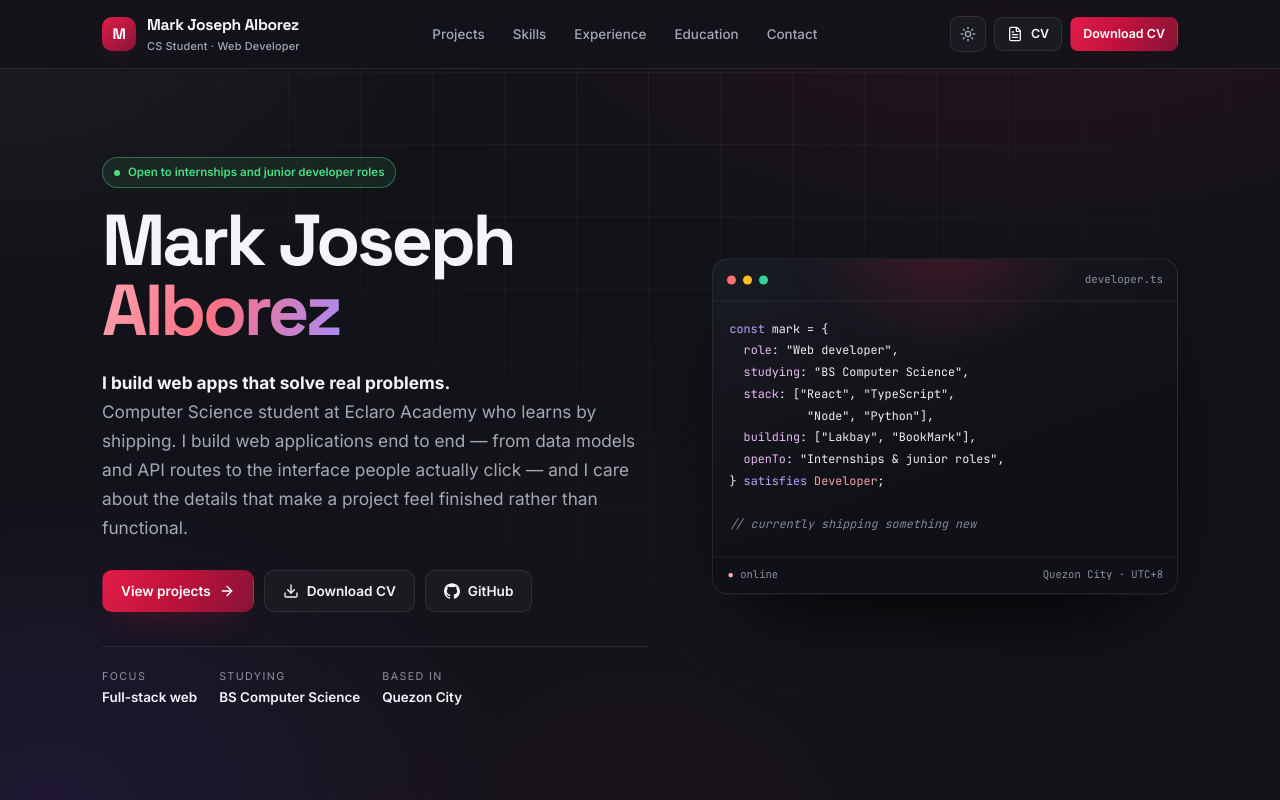
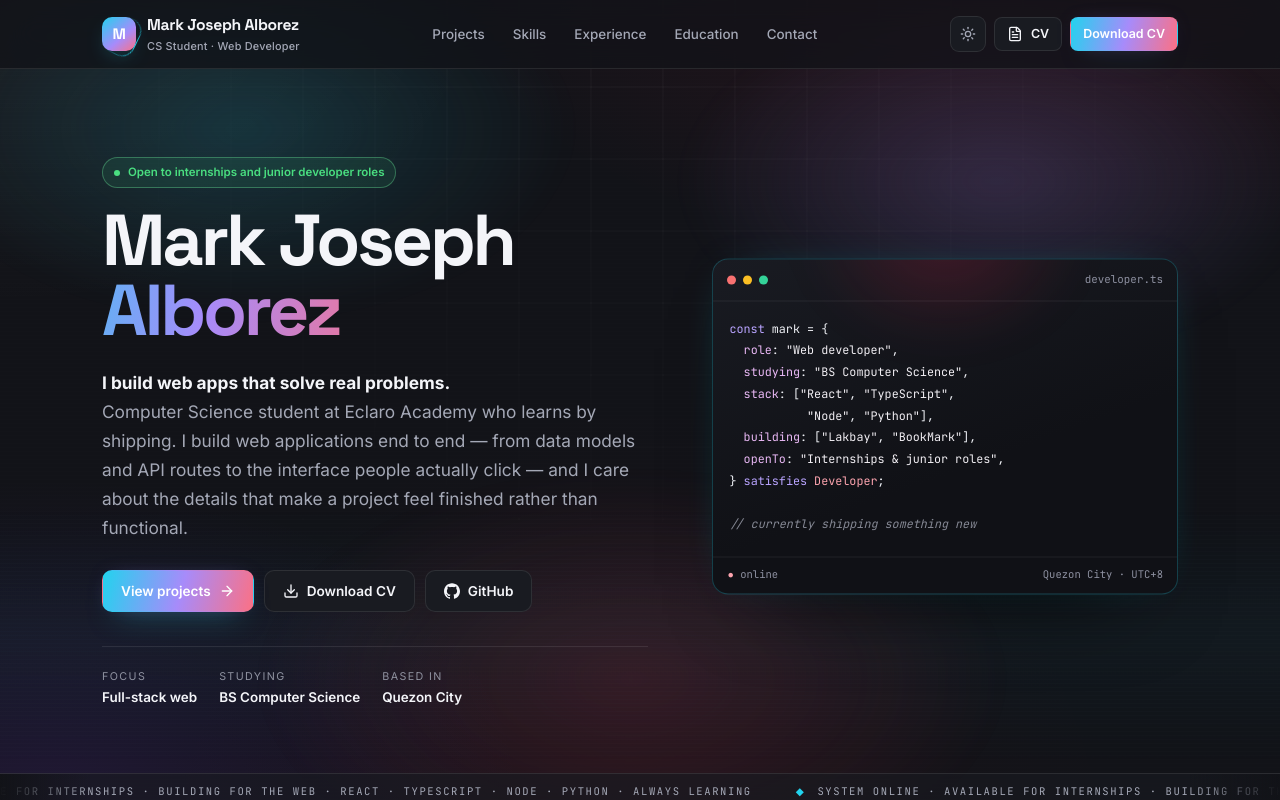
Before and after one commit to MarkJoseph164/MyPortfolio, a Next.js app: page / in a window 1280 px wide. Shown: the top 800 px of the page. Built offline with nearby package versions, Linux system fonts and the light colour scheme; no server answers.

Commit message:
Site: futuristic neon HUD design and motion

```diff
--- a/app/globals.css
+++ b/app/globals.css
@@ -25,6 +25,8 @@
   --shadow: 0 26px 60px -34px rgba(40, 8, 30, 0.32);
   --shadow-sm: 0 10px 30px -22px rgba(40, 8, 30, 0.36);
   --ring: rgba(190, 18, 60, 0.3);
+  --neon: #0891b2;
+  --neon-2: #7c3aed;
 }
 
 .dark {
@@ -48,6 +50,8 @@
   --shadow: 0 40px 90px -50px rgba(0, 0, 0, 0.75);
   --shadow-sm: 0 18px 40px -30px rgba(0, 0, 0, 0.7);
   --ring: rgba(251, 113, 133, 0.38);
+  --neon: #22d3ee;
+  --neon-2: #a78bfa;
 }
 
 /* ------------------------------------------------------------------ base */
@@ -126,6 +130,7 @@ h4 {
   background-size: 72px 72px;
   opacity: 0.55;
   mask-image: radial-gradient(circle at 50% 0%, black, transparent 72%);
+  animation: grid-pan 32s linear infinite;
 }
 
 /* ---------------------------------------------------------------- layout */
@@ -226,16 +231,31 @@ h4 {
 }
 
 .brand-mark {
+  position: relative;
   display: grid;
   place-items: center;
   width: 34px;
   height: 34px;
   border-radius: 10px;
-  background: linear-gradient(140deg, #e11d48 0%, #881337 100%);
+  background: linear-gradient(140deg, var(--neon) 0%, var(--neon-2) 60%, #fb7185 100%);
   color: #fff;
   font-size: 0.95rem;
   font-weight: 700;
-  box-shadow: 0 8px 20px -10px rgba(190, 18, 60, 0.55);
+  box-shadow: 0 8px 22px -10px rgba(34, 211, 238, 0.65);
+}
+
+.brand-mark::before {
+  content: "";
+  position: absolute;
+  inset: -3px;
+  border-radius: 13px;
+  padding: 1px;
+  background: conic-gradient(from 0deg, transparent, var(--neon), transparent 55%);
+  animation: spin 6s linear infinite;
+  -webkit-mask: linear-gradient(#000 0 0) content-box, linear-gradient(#000 0 0);
+  -webkit-mask-composite: xor;
+  mask-composite: exclude;
+  pointer-events: none;
 }
 
 .brand-sub {
@@ -261,12 +281,30 @@ h4 {
 }
 
 .nav-link {
+  position: relative;
   padding: 8px 12px;
   border-radius: 8px;
   font-size: 0.84rem;
   font-weight: 500;
   color: var(--muted);
   transition: color 0.16s ease, background 0.16s ease;
+}
+
+.nav-link::after {
+  content: "";
+  position: absolute;
+  left: 12px;
+  right: 12px;
+  bottom: 4px;
+  height: 1px;
+  background: linear-gradient(90deg, var(--neon), var(--neon-2));
+  transform: scaleX(0);
+  transform-origin: left;
+  transition: transform 0.28s ease;
+}
+
+.nav-link:hover::after {
+  transform: scaleX(1);
 }
 
 .nav-link:hover {
@@ -324,9 +362,30 @@ h4 {
 }
 
 .btn-primary {
-  background: var(--grad);
+  position: relative;
+  overflow: hidden;
+  background: linear-gradient(105deg, var(--neon) 0%, var(--neon-2) 52%, #fb7185 100%);
   color: #fff;
-  box-shadow: 0 14px 30px -16px rgba(190, 18, 60, 0.65);
+  box-shadow: 0 14px 30px -16px rgba(34, 211, 238, 0.55),
+    0 0 22px -12px rgba(167, 139, 250, 0.55);
+}
+
+.btn-primary::after {
+  content: "";
+  position: absolute;
+  inset: 0;
+  background: linear-gradient(
+    105deg,
+    transparent 28%,
+    rgba(255, 255, 255, 0.5) 48%,
+    transparent 68%
+  );
+  transform: translateX(-120%);
+  transition: transform 0.65s ease;
+}
+
+.btn-primary:hover::after {
+  transform: translateX(120%);
 }
 
 .btn-primary:hover {
@@ -468,7 +527,15 @@ h4 {
 }
 
 .grad-text {
-  background: var(--grad-text);
+  background: linear-gradient(
+    100deg,
+    var(--neon) 0%,
+    var(--neon-2) 32%,
+    #fb7185 62%,
+    var(--neon) 100%
+  );
+  background-size: 280% 100%;
+  animation: grad-flow 10s linear infinite;
   -webkit-background-clip: text;
   background-clip: text;
   color: transparent;
@@ -543,10 +610,28 @@ h4 {
 .code-card {
   position: relative;
   border-radius: 16px;
-  border: 1px solid rgba(255, 255, 255, 0.09);
+  border: 1px solid color-mix(in srgb, var(--neon) 24%, transparent);
   background: linear-gradient(160deg, #191b22 0%, #101116 60%);
-  box-shadow: 0 40px 90px -50px rgba(0, 0, 0, 0.85), var(--shadow);
+  box-shadow: 0 40px 90px -50px rgba(0, 0, 0, 0.85),
+    0 0 45px -28px color-mix(in srgb, var(--neon) 55%, transparent);
   overflow: hidden;
+}
+
+.code-card::after {
+  content: "";
+  position: absolute;
+  left: 0;
+  right: 0;
+  top: 0;
+  height: 130px;
+  background: linear-gradient(
+    to bottom,
+    transparent,
+    color-mix(in srgb, var(--neon) 10%, transparent),
+    transparent
+  );
+  pointer-events: none;
+  animation: code-scan 7s linear infinite;
 }
 
 .code-card::before {
@@ -667,9 +752,14 @@ h4 {
 }
 
 .proj-card:hover {
-  transform: translateY(-4px);
-  border-color: color-mix(in srgb, var(--accent) 40%, var(--border));
-  box-shadow: var(--shadow);
+  transform: translateY(-6px);
+  border-color: color-mix(in srgb, var(--neon) 55%, transparent);
+  box-shadow: 0 30px 60px -38px color-mix(in srgb, var(--neon) 60%, transparent),
+    var(--shadow);
+}
+
+.proj-card:hover .cover-img {
+  transform: scale(1.07);
 }
 
 .cover {
@@ -735,6 +825,7 @@ h4 {
   height: 100%;
   object-fit: cover;
   object-position: top center;
+  transition: transform 0.6s cubic-bezier(0.22, 0.8, 0.22, 1);
 }
 
 .proj-body {
@@ -1666,6 +1757,192 @@ h4 {
   }
 }
 
+/* ----------------------------------------------------------- futuristic */
+
+/* Slow drifting colour fields behind the whole site. */
+.bg-canvas::before {
+  content: "";
+  position: absolute;
+  inset: -28%;
+  background:
+    radial-gradient(closest-side, rgba(34, 211, 238, 0.16), transparent 72%) 16% 14% / 46% 42% no-repeat,
+    radial-gradient(closest-side, rgba(167, 139, 250, 0.18), transparent 72%) 84% 22% / 44% 40% no-repeat,
+    radial-gradient(closest-side, rgba(244, 63, 94, 0.14), transparent 72%) 52% 92% / 52% 46% no-repeat;
+  filter: blur(10px);
+  animation: bg-drift 24s ease-in-out infinite alternate;
+}
+
+/* Fine CRT scanlines and a slow vertical sweep. */
+.bg-scan {
+  position: fixed;
+  inset: 0;
+  z-index: -7;
+  pointer-events: none;
+  opacity: 0.55;
+  background: repeating-linear-gradient(
+    to bottom,
+    transparent 0 3px,
+    rgba(255, 255, 255, 0.02) 3px 4px
+  );
+}
+
+.bg-scan::after {
+  content: "";
+  position: absolute;
+  left: 0;
+  right: 0;
+  top: 0;
+  height: 34vh;
+  background: linear-gradient(
+    to bottom,
+    transparent,
+    color-mix(in srgb, var(--neon) 7%, transparent),
+    transparent
+  );
+  animation: scan-sweep 11s linear infinite;
+}
+
+.cursor-glow {
+  position: fixed;
+  left: 0;
+  top: 0;
+  width: 400px;
+  height: 400px;
+  border-radius: 50%;
+  z-index: 60;
+  opacity: 0;
+  pointer-events: none;
+  background: radial-gradient(
+    circle,
+    color-mix(in srgb, var(--neon) 12%, transparent),
+    transparent 68%
+  );
+  transition: opacity 0.45s ease;
+  will-change: transform;
+}
+
+/* Scrolling status strip. */
+.ticker {
+  position: relative;
+  overflow: hidden;
+  border-block: 1px solid var(--border);
+  background: color-mix(in srgb, var(--surface) 62%, transparent);
+  padding: 10px 0;
+  margin-top: -18px;
+  margin-bottom: 4px;
+}
+
+.ticker::before,
+.ticker::after {
+  content: "";
+  position: absolute;
+  top: 0;
+  bottom: 0;
+  width: 90px;
+  z-index: 1;
+  pointer-events: none;
+}
+
+.ticker::before {
+  left: 0;
+  background: linear-gradient(90deg, var(--bg), transparent);
+}
+
+.ticker::after {
+  right: 0;
+  background: linear-gradient(270deg, var(--bg), transparent);
+}
+
+.ticker-track {
+  display: flex;
+  width: max-content;
+  gap: 44px;
+  animation: ticker 30s linear infinite;
+  font-family: var(--font-mono), monospace;
+  font-size: 0.66rem;
+  letter-spacing: 0.15em;
+  text-transform: uppercase;
+  color: var(--muted);
+  white-space: nowrap;
+}
+
+.ticker-track span::before {
+  content: "◆";
+  color: var(--neon);
+  margin-right: 12px;
+}
+
+/* Reveal-on-scroll, applied only by JS when motion is allowed. */
+.reveal-on-scroll {
+  opacity: 0;
+  transform: translateY(22px);
+  transition: opacity 0.75s ease, transform 0.75s cubic-bezier(0.22, 0.8, 0.22, 1);
+}
+
+.reveal-on-scroll.is-visible {
+  opacity: 1;
+  transform: none;
+}
+
+@keyframes bg-drift {
+  from {
+    transform: translate3d(-2%, -1%, 0) scale(1);
+  }
+  to {
+    transform: translate3d(2%, 2%, 0) scale(1.08);
+  }
+}
+
+@keyframes grid-pan {
+  to {
+    background-position: 72px 72px;
+  }
+}
+
+@keyframes scan-sweep {
+  from {
+    transform: translateY(-40vh);
+  }
+  to {
+    transform: translateY(135vh);
+  }
+}
+
+@keyframes grad-flow {
+  to {
+    background-position: 280% 0;
+  }
+}
+
+@keyframes spin {
+  to {
+    transform: rotate(360deg);
+  }
+}
+
+@keyframes code-scan {
+  from {
+    transform: translateY(-140px);
+  }
+  to {
+    transform: translateY(560px);
+  }
+}
+
+@keyframes ticker {
+  to {
+    transform: translateX(-50%);
+  }
+}
+
+@media print {
+  .bg-scan,
+  .cursor-glow,
+  .ticker {
+    display: none !important;
+  }
+}
+
 /* ---------------------------------------------------------------- print */
 
 @media print {
--- a/app/layout.tsx
+++ b/app/layout.tsx
@@ -3,6 +3,8 @@ import { Inter, JetBrains_Mono, Space_Grotesk } from "next/font/google";
 import "./globals.css";
 import Nav from "@/components/Nav";
 import Footer from "@/components/Footer";
+import CursorGlow from "@/components/CursorGlow";
+import ScrollEffects from "@/components/ScrollEffects";
 import { profile } from "@/lib/content";
 
 const sans = Inter({
@@ -83,6 +85,9 @@ export default function RootLayout({
       <body>
         <div className="bg-canvas" aria-hidden />
         <div className="bg-grid" aria-hidden />
+        <div className="bg-scan" aria-hidden />
+        <CursorGlow />
+        <ScrollEffects />
         <Nav />
         <main>{children}</main>
         <Footer />
--- a/app/page.tsx
+++ b/app/page.tsx
@@ -123,6 +123,19 @@ export default function HomePage() {
           <CodeCard />
         </div>
       </section>
+
+      <div className="ticker" aria-hidden>
+        <div className="ticker-track">
+          <span>
+            System online · Available for internships · Building for the web ·
+            React · TypeScript · Node · Python · Always learning
+          </span>
+          <span>
+            System online · Available for internships · Building for the web ·
+            React · TypeScript · Node · Python · Always learning
+          </span>
+        </div>
+      </div>
 
       <section className="section" id="projects">
         <div className="wrap">
--- /dev/null
+++ b/components/CursorGlow.tsx
@@ -0,0 +1,50 @@
+"use client";
+
+import { useEffect, useRef } from "react";
+
+/** A soft neon light that trails the pointer. Skipped on the CV and touch. */
+export default function CursorGlow() {
+  const glow = useRef<HTMLDivElement>(null);
+
+  useEffect(() => {
+    if (window.matchMedia("(prefers-reduced-motion: reduce)").matches) return;
+    if (window.matchMedia("(hover: none)").matches) return;
+    if (window.location.pathname.startsWith("/cv")) return;
+
+    const node = glow.current;
+    if (!node) return;
+
+    let x = -600;
+    let y = -600;
+    let targetX = -600;
+    let targetY = -600;
+    let frame = 0;
+
+    const onMove = (event: PointerEvent) => {
+      targetX = event.clientX;
+      targetY = event.clientY;
+      node.style.opacity = "1";
+    };
+    const onLeave = () => {
+      node.style.opacity = "0";
+    };
+    const tick = () => {
+      x += (targetX - x) * 0.12;
+      y += (targetY - y) * 0.12;
+      node.style.transform = `translate3d(${x - 200}px, ${y - 200}px, 0)`;
+      frame = window.requestAnimationFrame(tick);
+    };
+
+    window.addEventListener("pointermove", onMove, { passive: true });
+    document.addEventListener("pointerleave", onLeave);
+    frame = window.requestAnimationFrame(tick);
+
+    return () => {
+      window.removeEventListener("pointermove", onMove);
+      document.removeEventListener("pointerleave", onLeave);
+      window.cancelAnimationFrame(frame);
+    };
+  }, []);
+
+  return <div ref={glow} className="cursor-glow" aria-hidden />;
+}
--- /dev/null
+++ b/components/ScrollEffects.tsx
@@ -0,0 +1,54 @@
+"use client";
+
+import { useEffect } from "react";
+
+const TARGETS = [
+  ".hero-lede",
+  ".hero-actions",
+  ".hero-meta",
+  ".code-card",
+  ".section-head",
+  ".proj-card",
+  ".skill-group",
+  ".tl-item",
+  ".edu-item",
+  ".contact-card",
+  ".detail-hero > *",
+  ".shot",
+].join(", ");
+
+/** Adds staggered reveal-on-scroll motion without touching server components. */
+export default function ScrollEffects() {
+  useEffect(() => {
+    if (window.matchMedia("(prefers-reduced-motion: reduce)").matches) return;
+
+    const nodes = Array.from(document.querySelectorAll<HTMLElement>(TARGETS));
+    nodes.forEach((node, index) => {
+      node.classList.add("reveal-on-scroll");
+      node.style.transitionDelay = `${Math.min(index % 6, 5) * 70}ms`;
+    });
+
+    const observer = new IntersectionObserver(
+      (entries) => {
+        for (const entry of entries) {
+          if (!entry.isIntersecting) continue;
+          entry.target.classList.add("is-visible");
+          observer.unobserve(entry.target);
+        }
+      },
+      { threshold: 0.1, rootMargin: "0px 0px -48px 0px" },
+    );
+
+    nodes.forEach((node) => observer.observe(node));
+
+    return () => {
+      observer.disconnect();
+      nodes.forEach((node) => {
+        node.classList.remove("reveal-on-scroll", "is-visible");
+        node.style.removeProperty("transition-delay");
+      });
+    };
+  }, []);
+
+  return null;
+}
```
